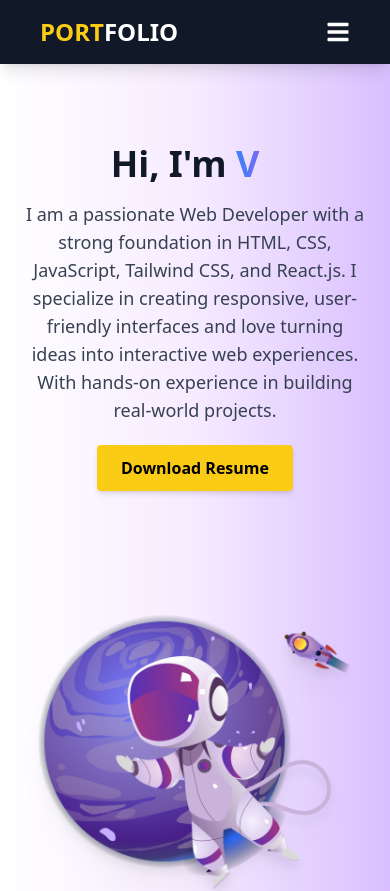
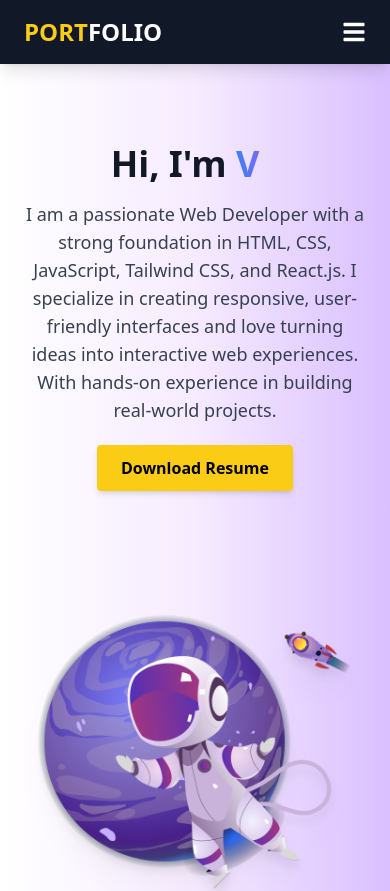
Before and after one commit to VaishnaviPujari04/My-Portfolio, a React (Vite) app: page / in a window 390 px wide. Shown: the top 891 px of the page. Built offline with nearby package versions, Linux system fonts and the light colour scheme.

Commit message:
Updated Navbar for mobile menu visibility

```diff
--- a/src/components/Navbar.jsx
+++ b/src/components/Navbar.jsx
@@ -2,18 +2,20 @@ import React, { useState } from 'react';
 import { FaBars, FaTimes } from 'react-icons/fa';
 
 const Navbar = () => {
-  const [isOpen, setIsOpen] = useState(false);
+  const [menuOpen, setMenuOpen] = useState(false);
 
-  const toggleMenu = () => setIsOpen(!isOpen);
+  const toggleMenu = () => setMenuOpen(!menuOpen);
+  const closeMenu = () => setMenuOpen(false);
 
   return (
-    <nav className="flex justify-between items-center px-10 py-4 bg-gray-900 text-white fixed top-0 w-full shadow-lg z-50">
+    <nav className="fixed top-0 left-0 w-full bg-gray-900 text-white shadow-lg z-50">
+      <div className="flex justify-between items-center px-6 py-4">
         <div className="text-2xl font-bold">
           <span className="text-yellow-400">PORT</span>FOLIO
         </div>
 
-      {/* Desktop Menu */}
-      <div className="space-x-8 text-lg hidden md:flex">
+        {/* Desktop links */}
+        <div className="hidden md:flex space-x-8 text-lg">
           <a href="#home" className="hover:text-yellow-400">Home</a>
           <a href="#academics" className="hover:text-yellow-400">Academics</a>
           <a href="#skills" className="hover:text-yellow-400">Skills</a>
@@ -21,19 +23,20 @@ const Navbar = () => {
           <a href="#contact" className="hover:text-yellow-400">Contact</a>
         </div>
 
-      {/* Hamburger Icon */}
+        {/* Mobile menu icon */}
         <div className="md:hidden text-2xl cursor-pointer" onClick={toggleMenu}>
-        {isOpen ? <FaTimes /> : <FaBars />}
+          {menuOpen ? <FaTimes /> : <FaBars />}
+        </div>
       </div>
 
       {/* Mobile Menu */}
-      {isOpen && (
-        <div className="absolute top-16 left-0 w-full bg-gray-900 flex flex-col items-center space-y-6 py-6 md:hidden z-50">
-          <a onClick={toggleMenu} href="#home" className="hover:text-yellow-400 text-lg">Home</a>
-          <a onClick={toggleMenu} href="#academics" className="hover:text-yellow-400 text-lg">Academics</a>
-          <a onClick={toggleMenu} href="#skills" className="hover:text-yellow-400 text-lg">Skills</a>
-          <a onClick={toggleMenu} href="#projects" className="hover:text-yellow-400 text-lg">Projects</a>
-          <a onClick={toggleMenu} href="#contact" className="hover:text-yellow-400 text-lg">Contact</a>
+      {menuOpen && (
+        <div className="md:hidden flex flex-col items-center bg-gray-900 space-y-6 py-6">
+          <a onClick={closeMenu} href="#home" className="text-lg hover:text-yellow-400">Home</a>
+          <a onClick={closeMenu} href="#academics" className="text-lg hover:text-yellow-400">Academics</a>
+          <a onClick={closeMenu} href="#skills" className="text-lg hover:text-yellow-400">Skills</a>
+          <a onClick={closeMenu} href="#projects" className="text-lg hover:text-yellow-400">Projects</a>
+          <a onClick={closeMenu} href="#contact" className="text-lg hover:text-yellow-400">Contact</a>
         </div>
       )}
     </nav>
```
Lines whose indentation alone changed are shown as unchanged.
